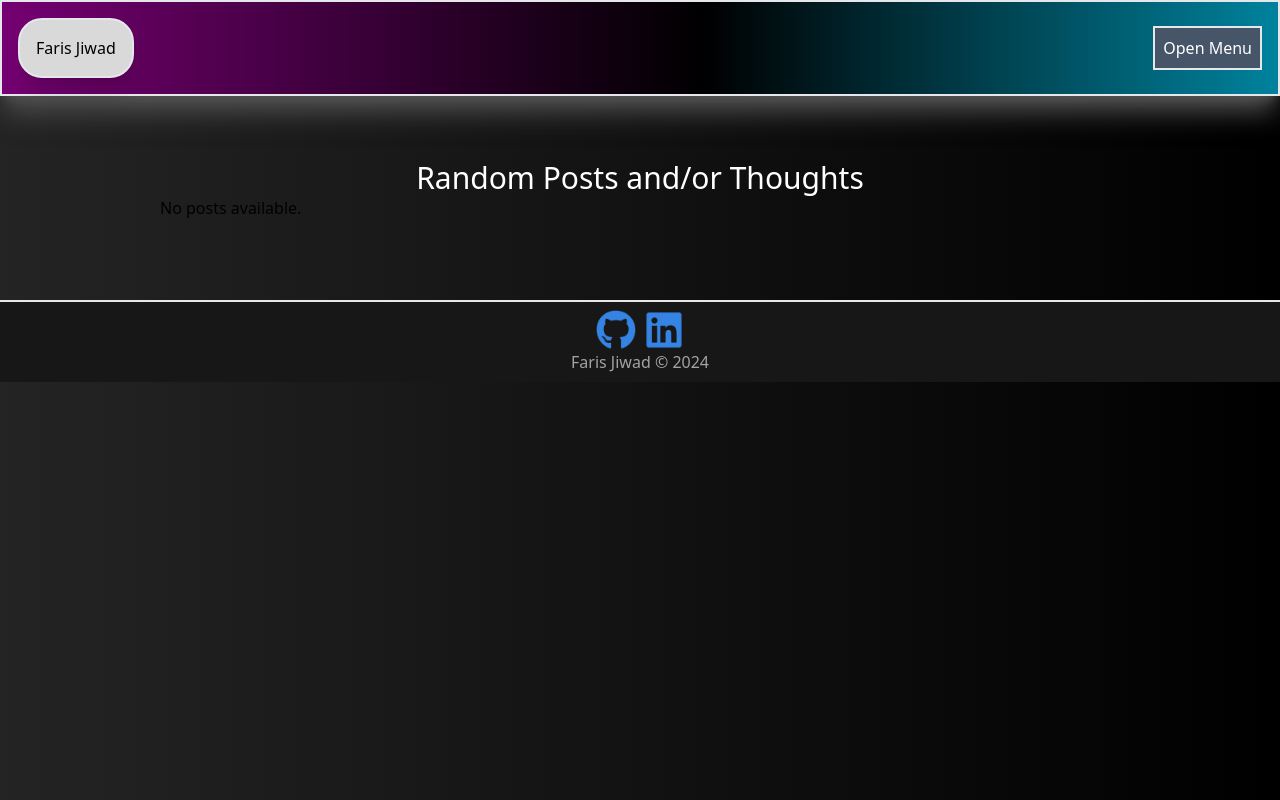
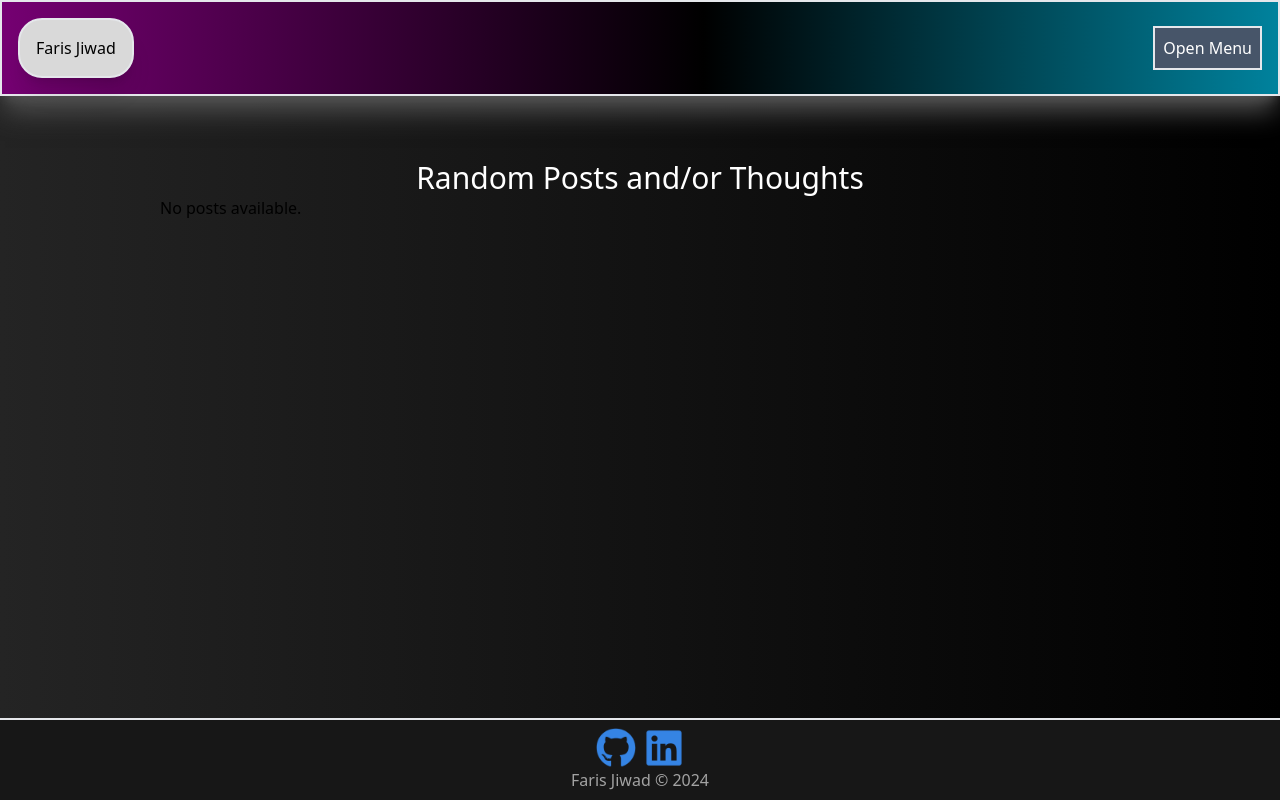
Before and after one commit to Ferriswheel09/ferriswheel09.github.io, a Next.js app: page /posts in a window 1280 px wide. Built offline with nearby package versions, Linux system fonts and the light colour scheme.

Commit message:
Footer is always at the bottmo at the least

```diff
--- a/src/app/layout.tsx
+++ b/src/app/layout.tsx
@@ -9,9 +9,9 @@ export default function RootLayout({
 }>) {
   return (
     <html lang="en">
-      <body className="bg-gradient-to-r from-grad-grey to-black">
+      <body className="flex flex-col min-h-screen bg-gradient-to-r from-grad-grey to-black">
         <Navbar />
-        <div>{children}</div>
+        <div className="flex-grow ">{children}</div>
         <Footer />
       </body>
     </html>
--- a/src/components/footer.tsx
+++ b/src/components/footer.tsx
@@ -8,10 +8,10 @@ export default function Footer(){
         <div className="bg-neutral-900 pt-2 border-t-2 z-50">
             <div className="flex flex-row align-center justify-center">
                 <a href="https://github.com/Ferriswheel09/" target="_blank" className="px-1">
-                    <img src="github-brands.png" className="h-10 hover:-translate-y-1 hover:scale-110 hover:cursor-pointer"/>
+                    <img src="/github-brands.png" className="h-10 hover:-translate-y-1 hover:scale-110 hover:cursor-pointer"/>
                 </a>
                 <a href="https://www.linkedin.com/in/faris-jiwad/" className="px-1">
-                    <img src="linkedin-brands.png" className="h-10 hover:-translate-y-1 hover:scale-110 hover:cursor-pointer"/>
+                    <img src="/linkedin-brands.png" className="h-10 hover:-translate-y-1 hover:scale-110 hover:cursor-pointer"/>
                 </a>
             </div>
             <div className="text-center text-neutral-400 pb-2">
```
